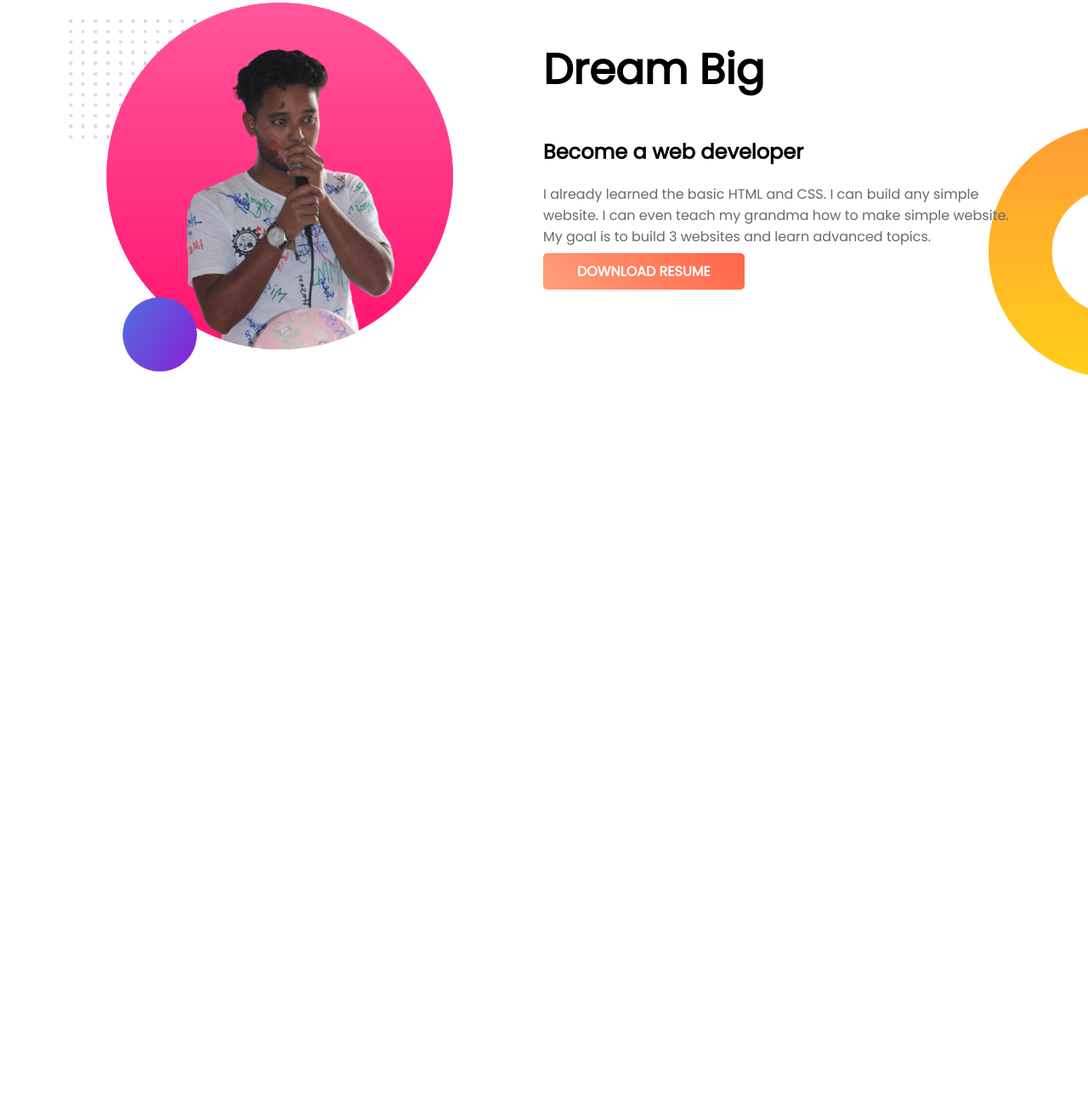
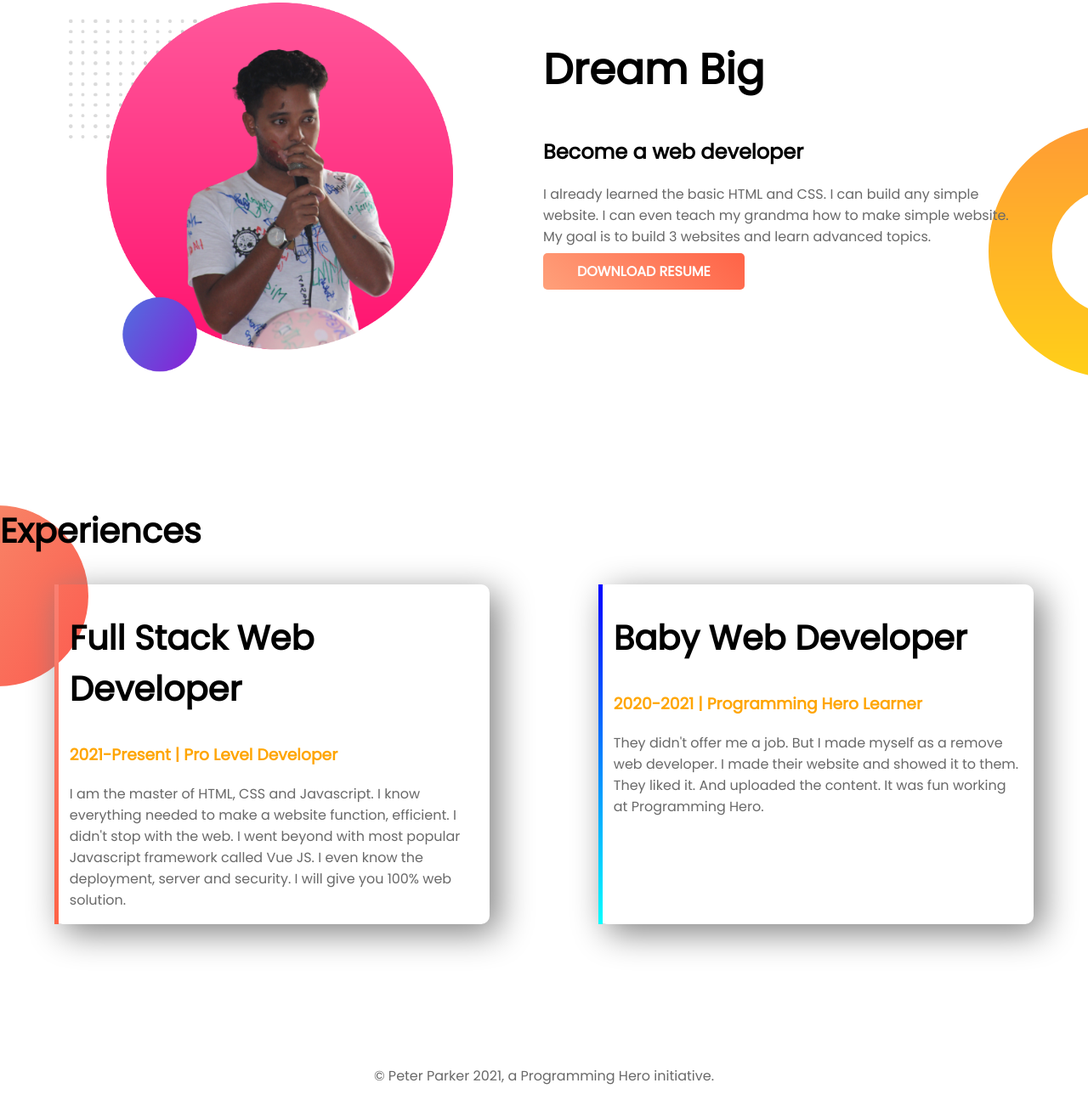
Before and after one commit to mehediriad/first-portfolio, a plain HTML site: page index.html in a window 1280 px wide. Shown: the part 580-1875 px from the top of the page at 85% size. Before the commit the page ends 1025 px from the top, so only its background shows below. Drawn offline with Linux system fonts and the light colour scheme.

Commit message:
exp area added

```diff
--- a/index.html
+++ b/index.html
@@ -31,5 +31,26 @@
             <a href="#" target="_blank">DOWNLOAD RESUME</a>
         </div>
     </section>
+
+
+    <section class="exp-area">
+        <h2>Experiences</h2>
+        <div class="exp-items">
+            <div class="exp-item" id="full-web">
+                <h2>Full Stack Web Developer</h2>
+                <h3>2021-Present | Pro Level Developer</h3>
+                <p>I am the master of HTML, CSS and Javascript. I know everything needed to make a website function, efficient. I didn't stop with the web. I went beyond with most popular Javascript framework called Vue JS. I even know the deployment, server and security. I will give you 100% web solution.</p>
+            </div>
+            <div class="exp-item" id="baby-web">
+                <h2>Baby Web Developer</h2>
+                <h3>2020-2021 | Programming Hero Learner</h3>
+                <p>They didn't offer me a job. But I made myself as a remove web developer. I made their website and showed it to them. They liked it. And uploaded the content. It was fun working at Programming Hero.</p>
+            </div>
+
+        </div>
+    </section>
+    <footer>
+        <p>© Peter Parker 2021, a Programming Hero initiative.</p>
+    </footer>
 </body>
 </html>
--- a/style.css
+++ b/style.css
@@ -41,4 +41,43 @@ body{
     background:url(images/dream-bg.png);
     background-repeat: no-repeat;
     background-position: bottom right;
+    margin-bottom: 150px;
 }
+.exp-area{
+    background:url(images/exp-bg.png);
+    background-repeat: no-repeat;
+}
+.exp-area h2{
+    font-size:40px;
+}
+.exp-items{
+    display:flex;
+}
+.exp-item{
+    width:40%;
+    margin:0 5%;
+    padding:0 1%;
+    margin-bottom: 150px;
+    box-shadow: 10px 10px 40px gray;
+    border-radius: 10px;
+}
+.exp-item h3{
+    color:orange;
+}
+.exp-item p{
+    color:dimgray;
+}
+#baby-web{
+    border-left:5px solid;
+    border-image:linear-gradient(blue,cyan);
+    border-image-slice: 1;
+}
+#full-web{
+    border-left:5px solid;
+    border-image:linear-gradient(salmon,tomato);
+    border-image-slice: 1;
+}
+footer p{
+    color:dimgray;
+    text-align: center;
+}
```
